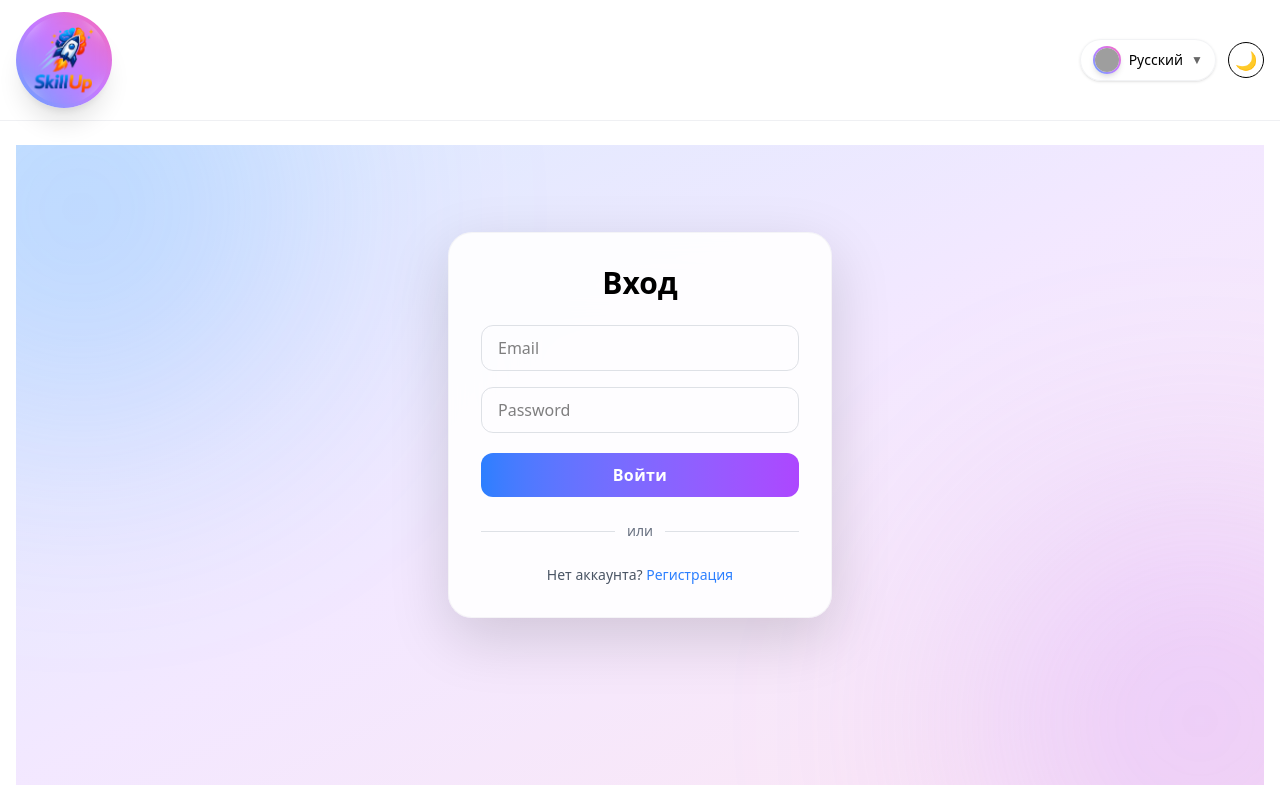
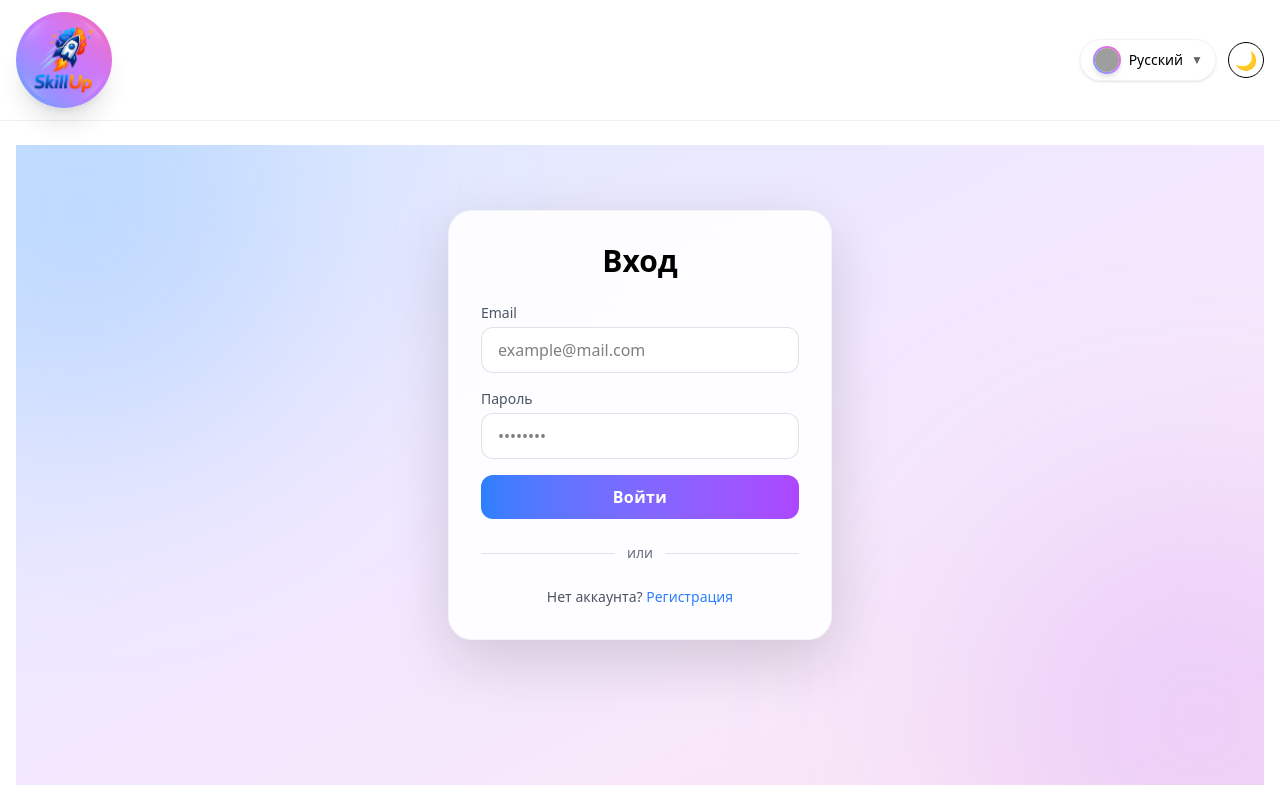
Before and after one commit to AbdulloevBurhon/SkillUp, a React (Vite) app: page /login in a window 1280 px wide. Built offline with nearby package versions, Linux system fonts and the light colour scheme; grey boxes are pictures that could not be loaded.

Commit message:
проверка

```diff
--- /dev/null
+++ b/src/components/ui/button/Button.jsx
@@ -0,0 +1,91 @@
+function Button({
+  children,
+  onClick,
+  type = "button",
+  variant = "login",
+  loading = false,
+  disabled = false,
+}) {
+  const styles = {
+    login: `
+      animate-btn
+      w-full py-2.5
+      rounded-xl
+      bg-gradient-to-r
+      from-blue-500
+      to-purple-500
+      text-white
+      font-semibold
+      tracking-wide
+      transition-all
+      hover:opacity-90
+      hover:shadow-xl
+      active:scale-[0.96]
+    `,
+
+    register: `
+      w-full py-2.5
+      rounded-xl
+      border
+      border-purple-500
+      text-purple-500
+      font-semibold
+      hover:bg-purple-50
+      transition-all
+    `,
+
+    default: `
+      w-full py-2.5
+      rounded-xl
+      bg-gray-500
+      text-white
+    `,
+  };
+
+  const disabledStyle = `
+    opacity-60
+    cursor-not-allowed
+    pointer-events-none
+  `;
+
+  return (
+    <button
+      type={type}
+      onClick={onClick}
+      disabled={disabled || loading}
+      className={`
+        relative
+        flex items-center justify-center
+        ${styles[variant]}
+        ${(disabled || loading) && disabledStyle}
+      `}
+    >
+      {/* Spinner */}
+      {loading && (
+        <span
+          className="
+            absolute
+            w-5 h-5
+            border-2
+            border-white/40
+            border-t-white
+            rounded-full
+            animate-spin
+          "
+        />
+      )}
+
+      {/* Text */}
+      <span
+        className={`
+          transition
+          ${loading ? "opacity-0" : "opacity-100"}
+        `}
+      >
+        {children}
+      </span>
+    </button>
+  );
+}
+
+export default Button;
--- /dev/null
+++ b/src/components/ui/input/Input.jsx
@@ -0,0 +1,66 @@
+function Input({
+  type = "text",
+  variant = "default",
+  disabled = false,
+  error = false,
+  className = "",
+  ...props
+}) {
+  const styles = {
+    default: `
+      border-gray-300/70
+      dark:border-gray-600/70
+      focus:ring-blue-500/40
+      focus:border-blue-500
+    `,
+
+    email: `
+      animate-input-1
+      border-gray-300/70
+      focus:ring-blue-500/40
+      focus:border-blue-500
+    `,
+
+    password: `
+      animate-input-2
+      border-gray-300/70
+      focus:ring-purple-500/40
+      focus:border-purple-500
+    `,
+
+    error: `
+      border-red-500
+      focus:ring-red-500/40
+      focus:border-red-500
+    `,
+  };
+
+  const disabledStyle = `
+    opacity-60
+    cursor-not-allowed
+    bg-gray-100
+    dark:bg-gray-700
+  `;
+
+  return (
+    <input
+      type={type}
+      disabled={disabled}
+      className={`
+  w-full px-4 py-2.5
+  rounded-xl
+  border
+  bg-white dark:bg-gray-800/70
+  outline-none
+  transition-all
+  focus:ring-4
+  ${styles[error ? "error" : variant]}
+  ${disabled && disabledStyle}
+  ${className}
+`}
+      {...props}
+    />
+  );
+}
+
+export default Input;
--- a/src/pages/login.jsx
+++ b/src/pages/login.jsx
@@ -1,6 +1,11 @@
 import { Link } from "react-router-dom";
+import Button from "../components/ui/button/Button";
+import { useEffect, useState } from "react";
+import Input from "../components/ui/input/Input";
 
 function Login() {
+  const [loading, setLoading] = useState(false);
+
   return (
     <div
       style={{ height: "80dvh" }}
@@ -46,62 +51,32 @@ function Login() {
         <h2 className="text-3xl font-bold mb-6 text-center">Вход</h2>
 
         {/* Email */}
-        <input
-          type="email"
-          placeholder="Email"
-          className="
-            animate-input-1
-            w-full mb-4 px-4 py-2.5
-            rounded-xl
-            border border-gray-300/70
-            dark:border-gray-600/70
-            bg-transparent
-            focus:ring-4 focus:ring-blue-500/30
-            focus:border-blue-500
-            outline-none
-            transition
-          "
-        />
+        <div className="space-y-4 mb-4">
+          {/* Email */}
+          <div className="flex flex-col gap-1">
+            <label className="text-sm font-medium text-gray-600 dark:text-gray-400">
+              Email
+            </label>
 
-        {/* Password */}
-        <input
-          type="password"
-          placeholder="Password"
-          className="
-            animate-input-2
-            w-full mb-5 px-4 py-2.5
-            rounded-xl
-            border border-gray-300/70
-            dark:border-gray-600/70
-            bg-transparent
-            focus:ring-4 focus:ring-purple-500/30
-            focus:border-purple-500
-            outline-none
-            transition
-          "
-        />
+            <Input
+              type="email"
+              placeholder="example@mail.com"
+              variant="email"
+            />
+          </div>
+
+          {/* Password */}
+          <div className="flex flex-col gap-1">
+            <label className="text-sm font-medium text-gray-600 dark:text-gray-400">
+              Пароль
+            </label>
+
+            <Input type="password" placeholder="••••••••" variant="password" />
+          </div>
+        </div>
 
         {/* Button */}
-        <button
-          className="
-            animate-btn
-            w-full py-2.5
-            rounded-xl
-            bg-gradient-to-r
-            from-blue-500
-            to-purple-500
-            text-white
-            font-semibold
-            tracking-wide
-            hover:opacity-90
-            hover:shadow-xl
-            active:scale-[0.96]
-            transition-all
-          "
-        >
-          Войти
-        </button>
-
+        <Button loading={loading}>Войти</Button>
         {/* Divider */}
         <div className="my-6 flex items-center gap-3">
           <div className="flex-1 h-px bg-gray-300/70 dark:bg-gray-600/70" />
```
